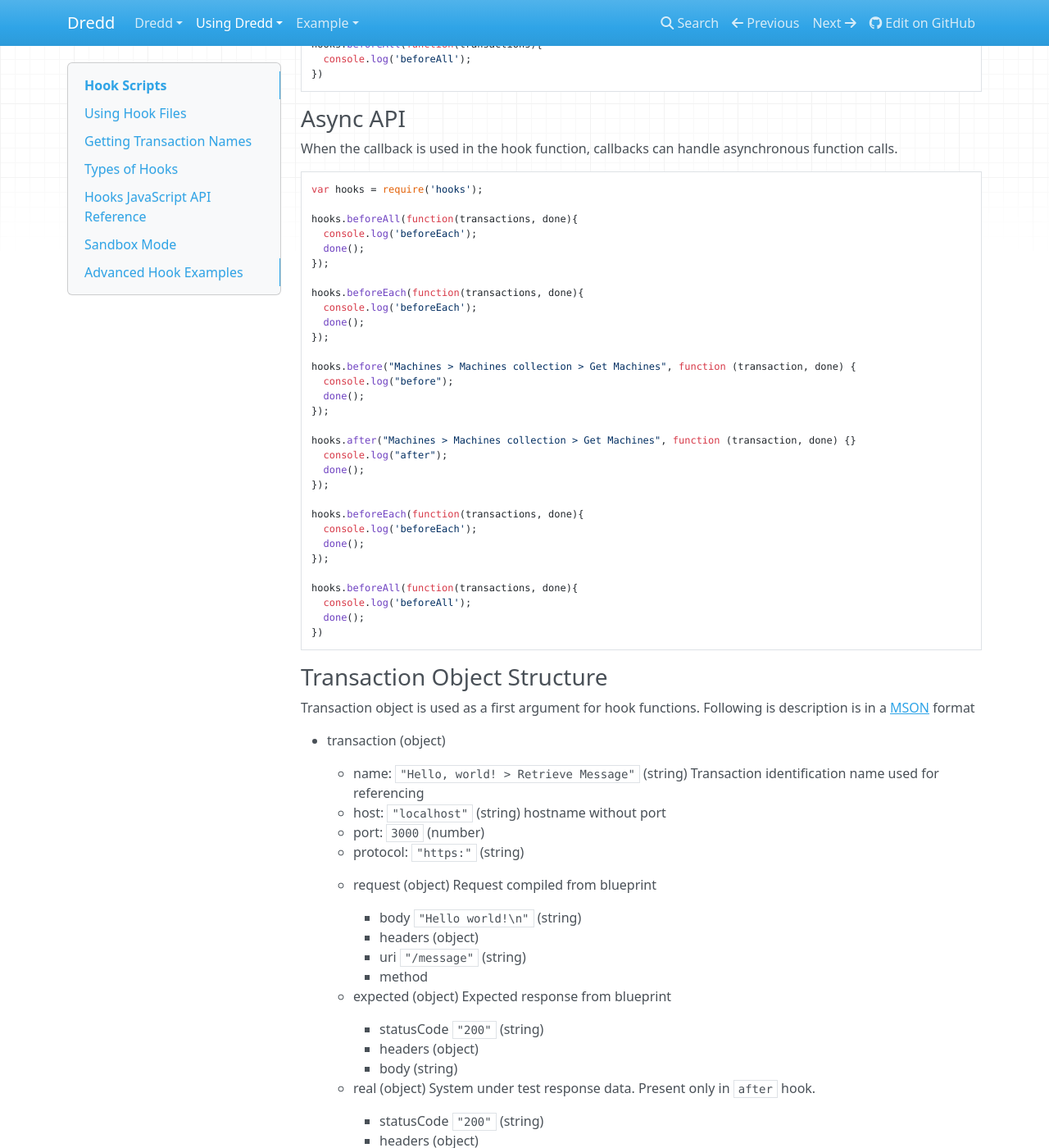
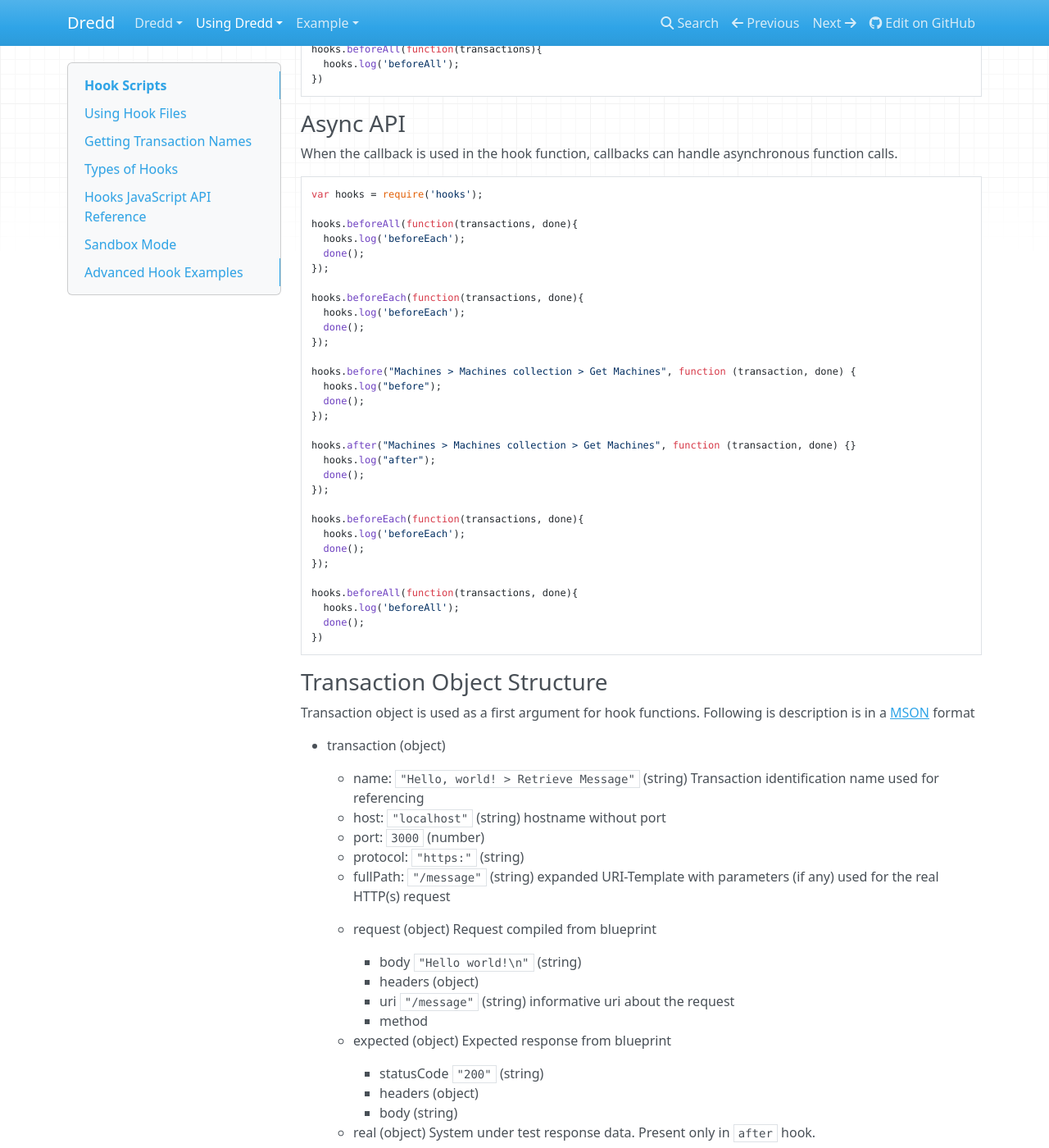
Before and after one commit to apiaryio/dredd, an MkDocs documentation site: the page built from docs/hooks.md, in a window 1280 px wide and 1400 px high, scrolled down 2080 px. Shown: the whole window at 82% size. Built offline with MkDocs 1.6.1, drawn with Linux system fonts in a browser that asks for light colours; nearby versions of some CDN libraries; old or Windows-style settings are respelled for this version of MkDocs; some of the changed text lies outside the part shown.

Commit message:
Update docs

````diff
--- a/docs/hooks.md
+++ b/docs/hooks.md
@@ -69,31 +71,30 @@
 ### Sync API
 
 ```javascript
-
 var hooks = require('hooks');
 
 hooks.beforeAll(function(transactions){
-  console.log('beforeEach');
+  hooks.log('beforeEach');
 });
 
 hooks.beforeEach(function(transactions){
-  console.log('beforeEach');
+  hooks.log('beforeEach');
 });
 
 hooks.before("Machines > Machines collection > Get Machines", function (transaction) {
-  console.log("before");
+  hooks.log("before");
 });
 
 hooks.after("Machines > Machines collection > Get Machines", function (transaction) {}
-  console.log("after");
+  hooks.log("after");
 });
 
 hooks.beforeEach(function(transactions){
-  console.log('beforeEach');
+  hooks.log('beforeEach');
 });
 
 hooks.beforeAll(function(transactions){
-  console.log('beforeAll');
+  hooks.log('beforeAll');
 })
 ```
 
@@ -105,32 +106,32 @@
 var hooks = require('hooks');
 
 hooks.beforeAll(function(transactions, done){
-  console.log('beforeEach');
+  hooks.log('beforeEach');
   done();
 });
 
 hooks.beforeEach(function(transactions, done){
-  console.log('beforeEach');
+  hooks.log('beforeEach');
   done();
 });
 
 hooks.before("Machines > Machines collection > Get Machines", function (transaction, done) {
-  console.log("before");
+  hooks.log("before");
   done();
 });
 
 hooks.after("Machines > Machines collection > Get Machines", function (transaction, done) {}
-  console.log("after");
+  hooks.log("after");
   done();
 });
 
 hooks.beforeEach(function(transactions, done){
-  console.log('beforeEach');
+  hooks.log('beforeEach');
   done();
 });
 
 hooks.beforeAll(function(transactions, done){
-  console.log('beforeAll');
+  hooks.log('beforeAll');
   done();
 })
 ```
@@ -145,11 +146,12 @@
     - host: `"localhost"` (string) hostname without port
     - port: `3000` (number)
     - protocol: `"https:"` (string)
+    - fullPath: `"/message"` (string) expanded URI-Template with parameters (if any) used for the real HTTP(s) request
 
     - request (object) Request compiled from blueprint
         - body `"Hello world!\n"` (string)
         - headers (object)
-        - uri `"/message"` (string)
+        - uri `"/message"` (string) informative uri about the request
         - method
 
     - expected (object) Expected response from blueprint
@@ -270,6 +272,8 @@
 
 `afterEach(function)`
 
+`log(string)`
+
 - A [Transaction Object](#transaction-object-structure) is passed as a first argument to the hook function for `before`, `after`, `beforeEach`, and `afterEach`.
 - An array of Transaction Objects is passed to `beforeEach` and `afterEach`.
 - Sandboxed hooks don't have an asynchronous API. Loading and running of each hook happens in it's own isolated, sandboxed context.
@@ -361,6 +365,9 @@
 
   // modify request body here
   requestBody['someKey'] = 'someNewValue';
+
+  // stringify the new body to request
+  transaction.request.body = JSON.stringify(requestBody);
 });
 ```
 
@@ -370,7 +377,7 @@
 var hooks = require('hooks');
 
 hooks.beforeEach(function(transaction){
-  # add query parameter to each transaction here
+  // add query parameter to each transaction here
   var paramToAdd = "api-key=23456"
   if(transaction.fullPath.indexOf('?') > -1){
     transaction.fullPath += "&" + paramToAdd;
````
Also changed, not shown: other parts of docs/hooks.md (+2 -0 lines), ApiaryReportingApi.md (+15 -6 lines), docs/overview.md (+16 -11 lines), docs/usage.md (+7 -7 lines).
